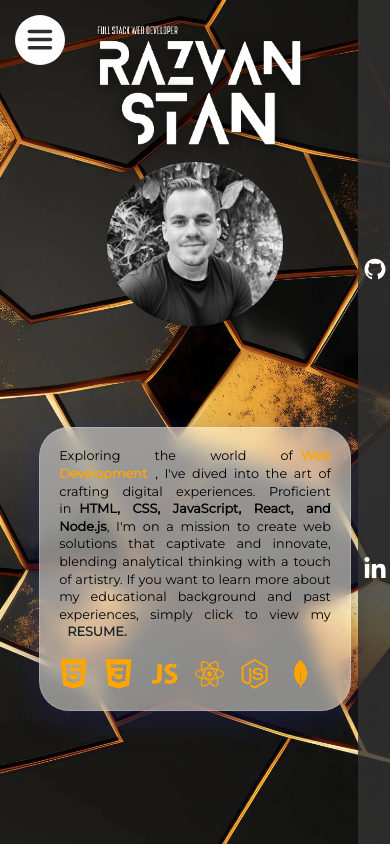
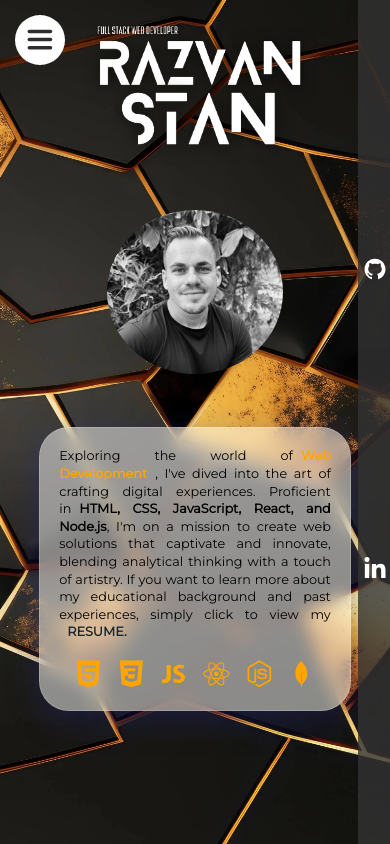
Before and after one commit to rasvanstan/portfolio, a React (Vite) app: page /#/ in a window 390 px wide. Built offline with nearby package versions, Linux system fonts and the light colour scheme.

Commit message:
responsivness adjusted

```diff
--- a/src/styles/Home.css
+++ b/src/styles/Home.css
@@ -101,10 +101,12 @@
     fill:#FFA500;
     margin-right: 1rem;
   }
- .skills-icons {
+  .skills-icons {
   display: flex;
   justify-content: space-between;
+  align-items: center;
   margin-top: 1rem;
+  margin-left: 1rem;
  }
 
   .styled-link:hover {
@@ -179,6 +181,7 @@
     }
    .cv-foto {
     width:40%;
+    margin-top: 3rem;
    }
    .left-column {
     position: relative;
```
